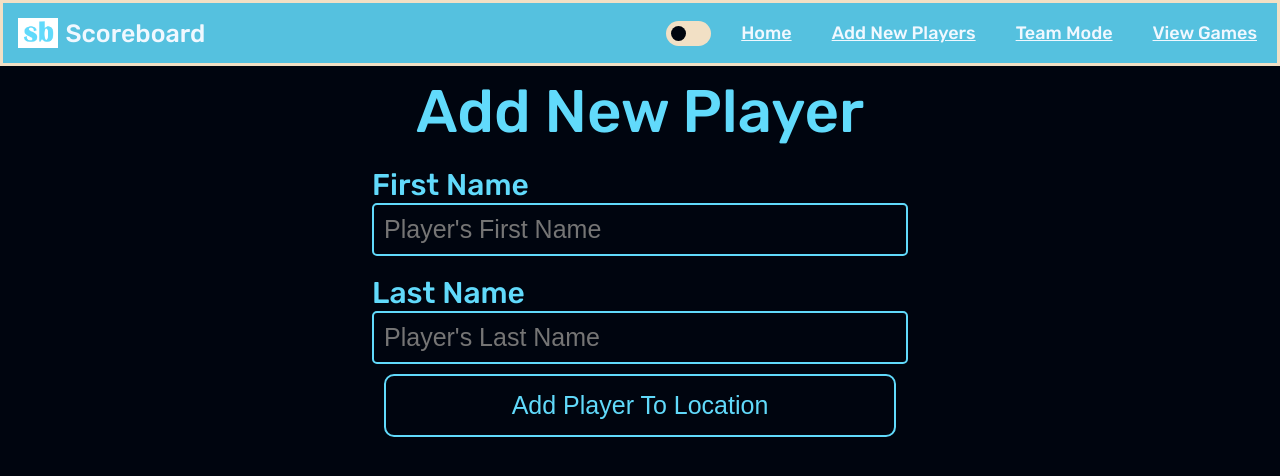
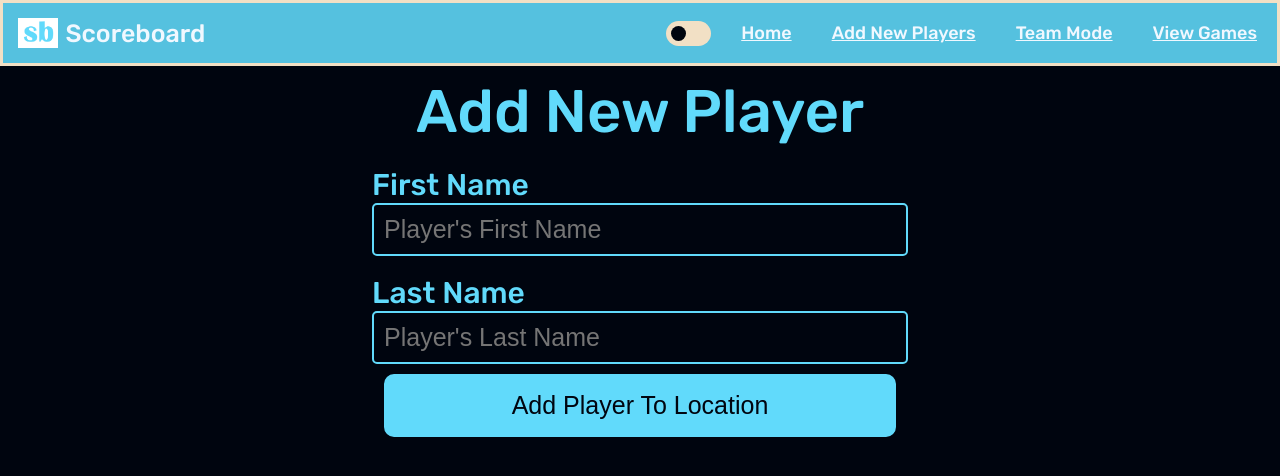
Before and after one commit to darienmiller88/DigitalScoreBoard, a Vue app in the folder client/: page /add-new-players in a window 1280 px wide. Shown: the top 476 px of the page. Built offline with nearby package versions, Linux system fonts and the light colour scheme; a web font is replaced by a local one.

Commit message:
fix: changed color names in AddUserToLocation.vue

```diff
--- a/client/src/app.css
+++ b/client/src/app.css
@@ -15,6 +15,7 @@
     --primary-color: #003366;
     --primary-color-transparent: #003366d0;
     --bg-color: #e6d1b0;
+    --bg-color-transparent: #e6d1b0e3;
     --toggle-background: #00050f;
 }
 
--- a/client/src/components/AddUserToLocation/AddUserToLocation.vue
+++ b/client/src/components/AddUserToLocation/AddUserToLocation.vue
@@ -81,32 +81,13 @@
             <div class="error">{{ duplicateErrorMessage }}</div>
         </div>
 
-        <button :class="`form-element ${isDarkMode ? 'dark-mode' : 'light-mode'}`" type="submit">
+        <button class="form-element" type="submit">
             Add Player To Location
         </button>
     </form>
 </template>
 
 <style scoped lang="scss">
-    .dark-mode{
-        border: 2px var(--primary-color) solid;
-        color: var(--main-text-color);
-        background-color: transparent;
-    }
-
-    .light-mode{
-        color: var(--primary-color);
-        background-color: var(--main-text-color)
-    }
-
-    .dark-mode-text{
-        color: var(--primary-color);
-    }
-
-    .light-mode-text{
-        color: var(--main-bg-color);
-    }
-
     form{
         text-align: center;
         margin-top: 20px;
@@ -120,7 +101,7 @@
         }
 
         .add-user-wrapper{
-            color: var(--main-text-color);
+            color: var(--primary-color);
             text-align: left;
             width: fit-content;
             margin: auto;
@@ -134,7 +115,7 @@
                 font-size: 25px;
                 padding: 10px;
 
-                border: 2px solid var(--main-text-color);
+                border: 2px solid var(--primary-color);
                 border-radius: 5px;
 
                 background-color: transparent;
@@ -154,10 +135,14 @@
             transition: 0.5s;
             font-size: 25px;
             margin-top: 10px;
+            background-color: var(--primary-color);
+            color: var(--bg-color);
+
+            border: 2px solid var(--primary-color);
 
             &:hover{
                 cursor: pointer;
-                background-color: var(--main-text-color-transparent);
+                background-color: var(--primary-color-transparent);
             }
 
             &:active {
```
